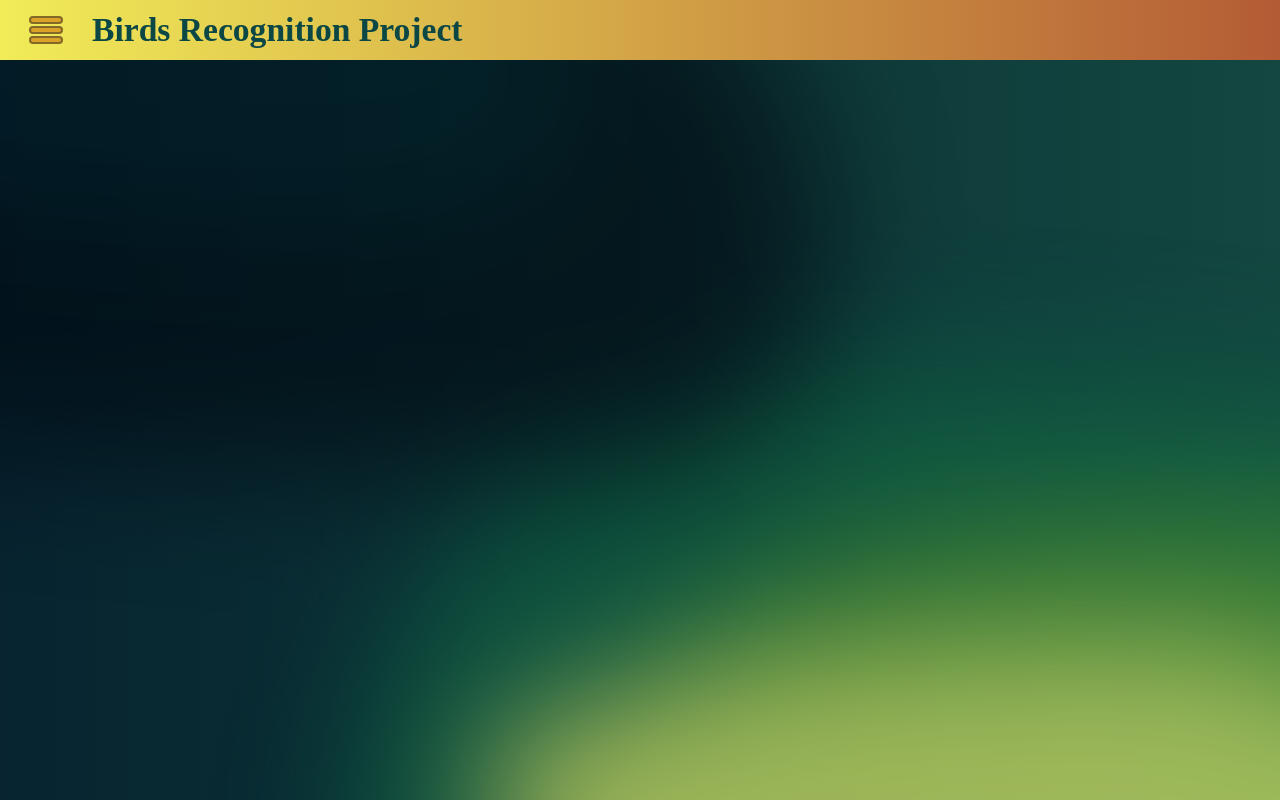
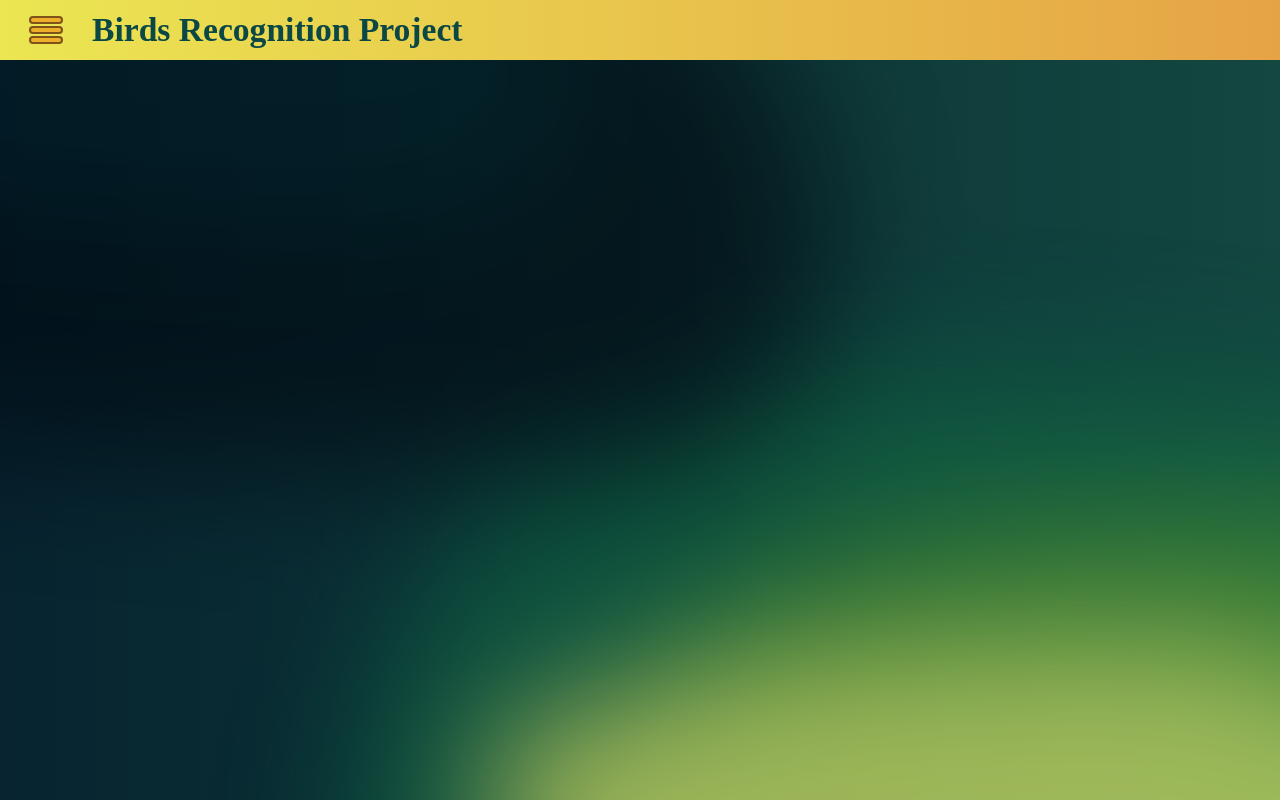
Before and after one commit to martindabuilder/BirdRecognitionApp, a React app in the folder frontend/: page / in a window 1280 px wide. Built offline with nearby package versions, Linux system fonts and the light colour scheme; the HTML template or start-up script is replaced by a standard one.

Commit message:
Title bar and side menu color changes.
Applied the same @property type theme to the side bar opening.

```diff
--- a/frontend/src/components/Shared/TitleBar.jsx
+++ b/frontend/src/components/Shared/TitleBar.jsx
@@ -50,8 +50,7 @@ function TitleBar(){
 
         <div className = {`menu-blur ${menuOpen ? "open" : ""}`}></div>
 
-        <div className = {`side-menu-section ${menuOpen ? "open" : ""}`}>
-
+        <div className = {`side-menu-section ${currentPage}-theme ${menuOpen ? "open" : ""}`}>
             <button
                 className = "sources-button" onClick = {goToSources}
                 onMouseEnter = {() => setSourceButtonRoll((current) => current + 1)}
--- a/frontend/src/components/Shared/title-bar.css
+++ b/frontend/src/components/Shared/title-bar.css
@@ -23,15 +23,50 @@
     initial-value: rgb(213, 228, 130);
 }
 
+@property --button-left-border {
+    syntax: "<color>";
+    inherits: true;
+    initial-value: rgb(190, 98, 13);
+}
+
+
+/* different color themes for the different pages */
+.main-theme {
+    --title-color-start: #ebe652;
+    --title-color-end: #e6a346;
+
+    --sidebar-button-color: #edaf29;
+    --sidebar-button-border-color: #7e5218;
+}
+
+.results-theme {
+    --title-color-start: #bed26e;
+    --title-color-end: #7cacc5;
+
+    --sidebar-button-color: #e1dc7d;
+    --sidebar-button-border-color: #337876;
+}
+
+.birdlist-theme {
+    --title-color-start: #e9cf3f;
+    --title-color-end: #dc4025;
+
+    --sidebar-button-color: #e5d97d;
+    --sidebar-button-border-color: #d85f2b;
+}
+
+.info-theme {
+    --title-color-start: #cee0f7;
+    --title-color-end: #918ce9;
+
+    --sidebar-button-color: #d2cef2;
+    --sidebar-button-border-color: #918ce9;
+}
+
 
 /* css */
 
 .title-bar {
-    --title-color-start: #f1ec58;
-    --title-color-end: #b45b35;
-    --sidebar-button-color: rgb(1, 3, 113);
-    --sidebar-button-border-color: rgb(152, 38, 38);
-
     position: relative;
     height: 60px;
     width: 100%;
@@ -100,7 +135,7 @@
     left: 0;
     width: 350px;
     height: 100vh;
-    background: linear-gradient(170deg,#94de7b 0%, #bba32c 80%);
+    background: linear-gradient(170deg, var(--title-color-start), var(--title-color-end));
     display: flex;
     flex-direction: column;
     box-sizing: border-box;
@@ -118,7 +153,7 @@
     width: 100%;
     padding: 15px 25px;
     border: none;
-    border-left: 5px solid rgb(10, 78, 59);
+    border-left: 5px solid var(--button-left-border);
     background: transparent;
     color: rgb(10, 78, 59);
     font-family: 'Fraunces', serif;
@@ -147,42 +182,7 @@
     transition: opacity 0.4s ease, visibility 0.4s ease;
     z-index: 8;
 }
-
 .menu-blur.open {
     opacity: 1;
     visibility: visible;
 }
-
-
-/* different color themes for the different pages */
-.main-theme {
-    --title-color-start: #f1ec58;
-    --title-color-end: #b45b35;
-
-    --sidebar-button-color: #daa228;
-    --sidebar-button-border-color: #846827;
-}
-
-.results-theme {
-    --title-color-start: #bed26e;
-    --title-color-end: #7cacc5;
-
-    --sidebar-button-color: #baf04d;
-    --sidebar-button-border-color: #65a8b1;
-}
-
-.birdlist-theme {
-    --title-color-start: #ecd866;
-    --title-color-end: #d33530;
-
-    --sidebar-button-color: #e5dc9d;
-    --sidebar-button-border-color: #e5dc9d;
-}
-
-.info-theme {
-    --title-color-start: #c4bcf5;
-    --title-color-end: #c556f4;
-
-    --sidebar-button-color: #614ce9;
-    --sidebar-button-border-color: #716928;
-}
```
Also changed, not shown: 1 other file (tests, documents, lock files or other folders).
